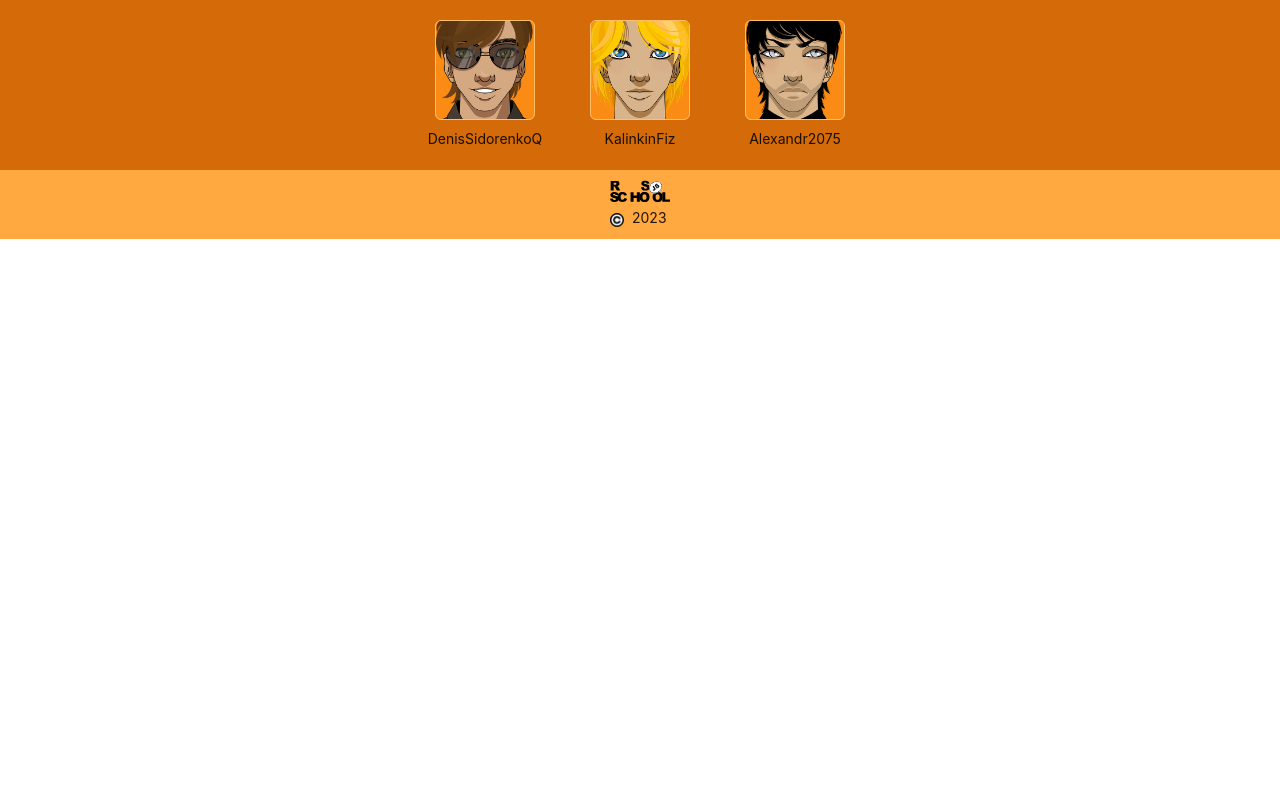
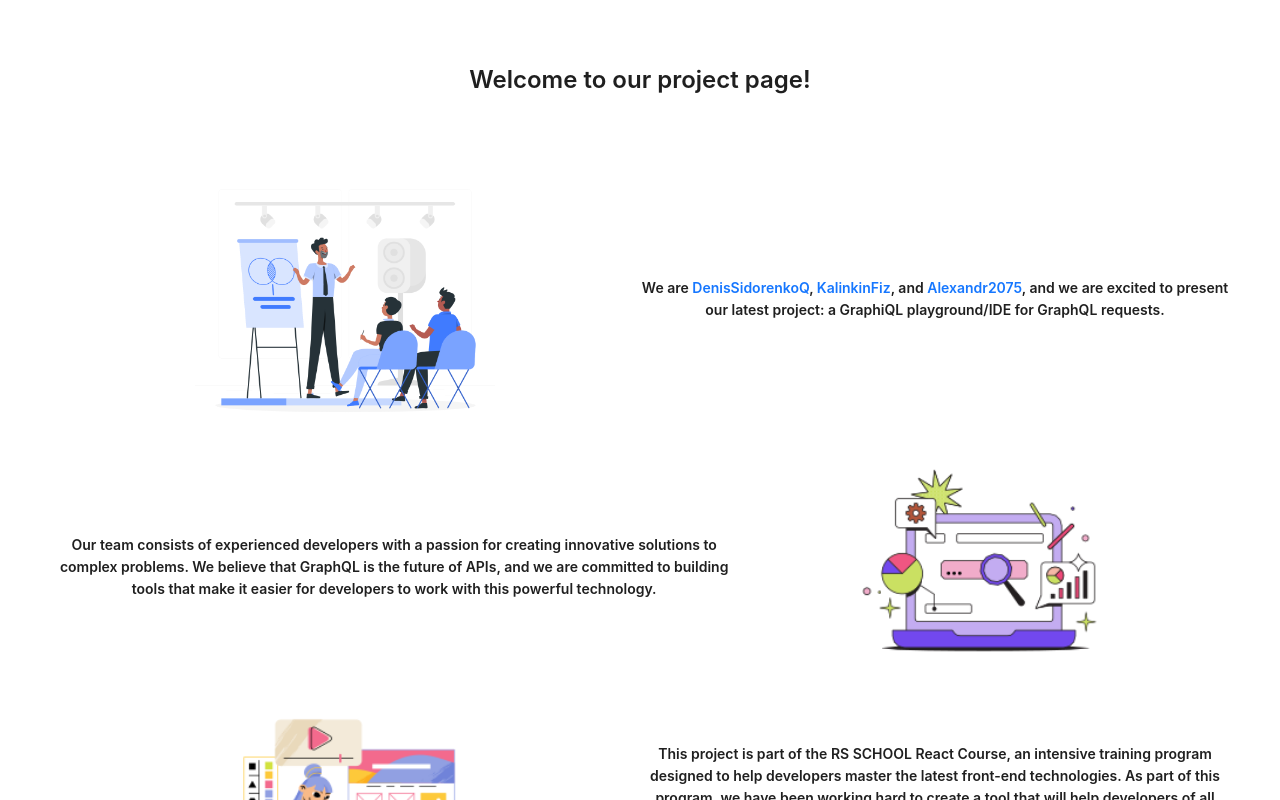
Before and after one commit to DenisSidorenkoQ/rsschool-graphiql-app, a React (Vite) app: page / in a window 1280 px wide. Shown: the top 800 px of the page. Built offline with nearby package versions, Linux system fonts and the light colour scheme.

Commit message:
feat: add link rs

```diff
--- a/src/App.tsx
+++ b/src/App.tsx
@@ -4,13 +4,12 @@
 import { Welcome } from './pages/Welcome/Welcome';
 import { Sign } from './pages/Sign';
 import './App.css';
-import { Footer } from './components/Footer';
 
 const App = () => {
   return (
     <div className="App">
       <Routes>
-        <Route path={'/'} element={<Footer />} />
+        <Route path={'/'} element={<Welcome />} />
         <Route path={'/main'} element={<Main />} />
         <Route path={'/sign'} element={<Sign />} />
       </Routes>
--- a/src/components/Footer.tsx
+++ b/src/components/Footer.tsx
@@ -72,10 +72,11 @@
             backgroundColor: token['orange-5'],
           }}
         >
-          <Image width={60} src={rs} />
-
+          <a href="https://rs.school/react/" target="_blank" rel="noreferrer">
+            <Image width={60} src={rs} preview={false} />
+          </a>
           <Space style={{ marginTop: '5px' }}>
-            <Image width={14} src={copy} />
+            <Image width={14} src={copy} preview={false} />
             <Typography.Text>2023</Typography.Text>
           </Space>
         </Col>
@@ -83,23 +84,3 @@
     </>
   );
 };
-
-// <Space
-//   direction="vertical"
-//   align="center"
-//   style={{
-//     display: 'flex',
-//     justifyContent: 'center',
-//     backgroundColor: token['orange-6'],
-//     padding: '20px',
-//   }}
-// >
-//   {/* <Space
-//     size={50}
-//     style={{
-//       display: 'flex',
-//       justifyContent: 'center',
-//       backgroundColor: token['orange-7'],
-//       padding: '10px',
-//     }}
-//   > */}
```
